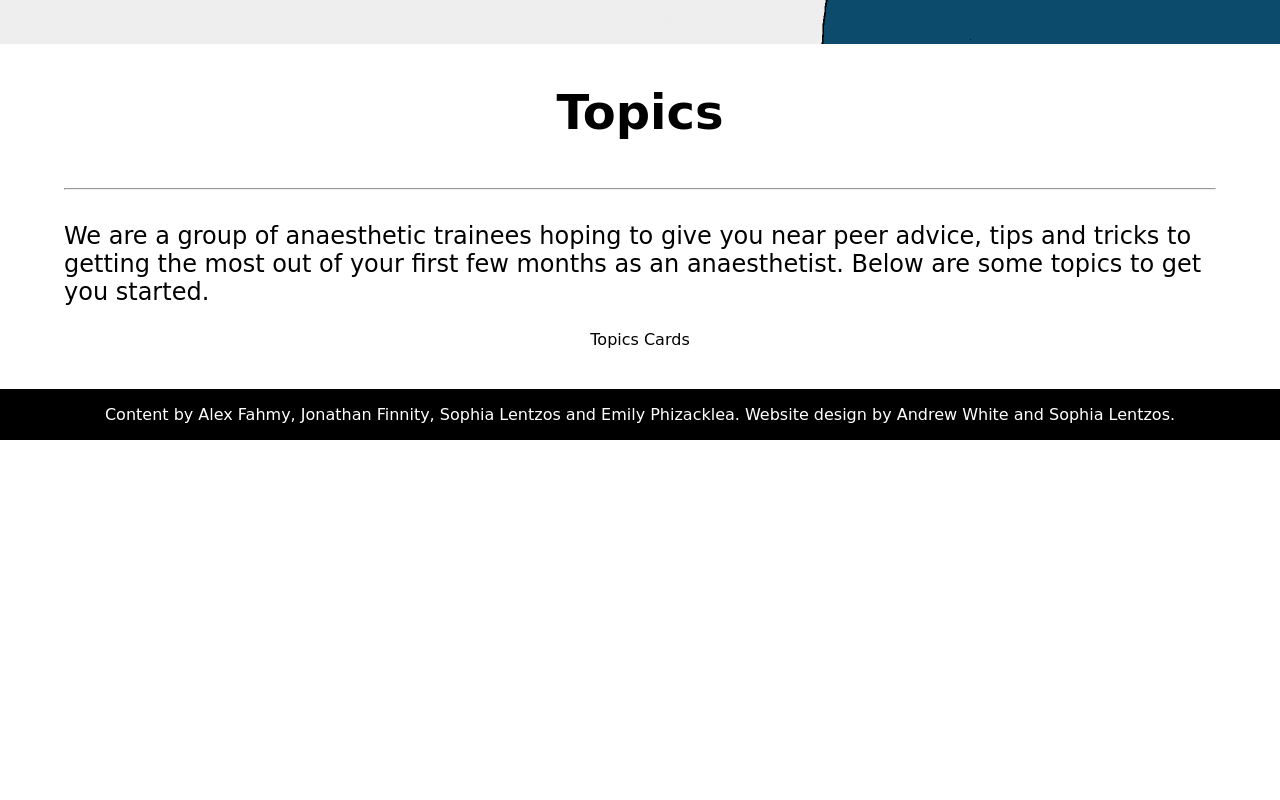
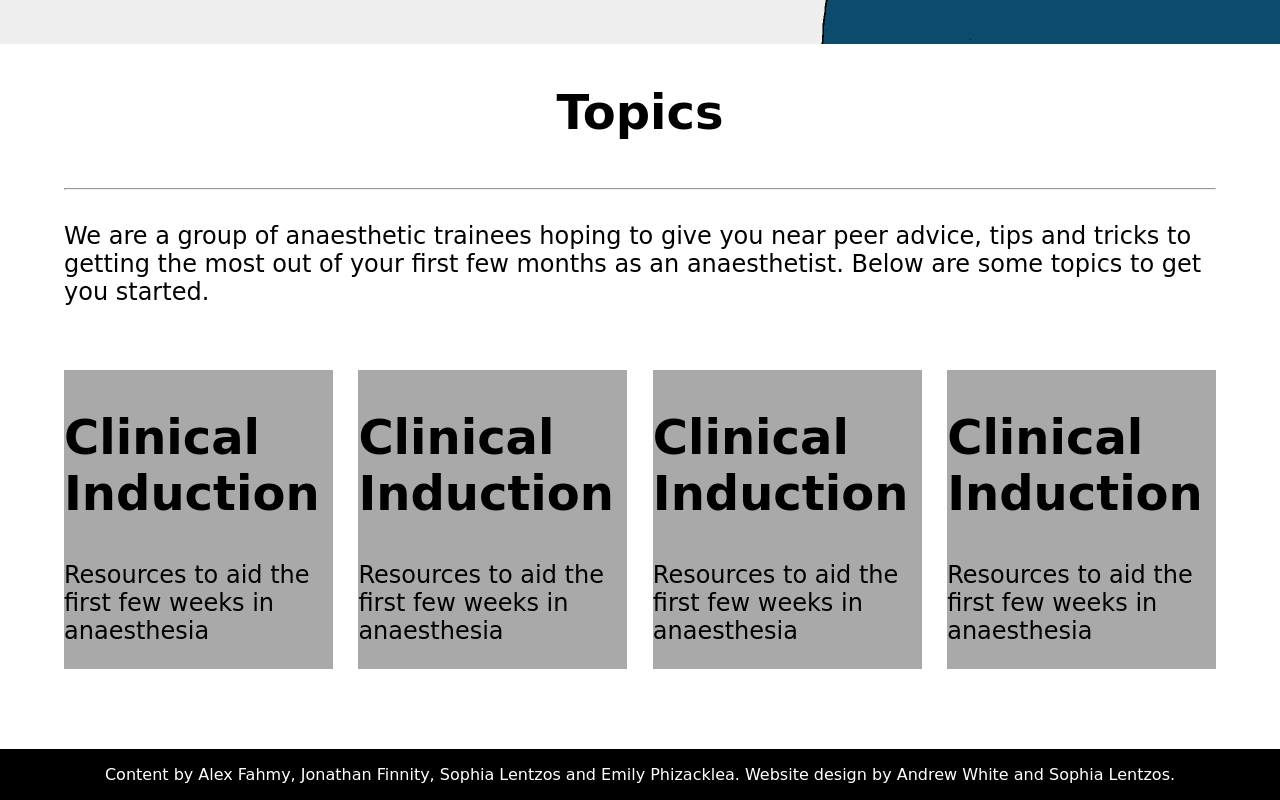
Before and after one commit to arlw87/gas-induction-website, a Next.js app: page / in a window 1280 px wide. Shown: the part 822-1622 px from the top of the page. Before the commit the page ends 1262 px from the top, so only its background shows below. Built offline with nearby package versions, Linux system fonts and the light colour scheme; a web font is replaced by a local one.

Commit message:
Start Section Cards

```diff
--- a/components/Home/Topics.js
+++ b/components/Home/Topics.js
@@ -1,3 +1,4 @@
+import SectionCard from "../UI/SectionCard";
 import classes from "./Topics.module.css";
 
 const Topics = () => {
@@ -10,7 +11,12 @@ const Topics = () => {
         advice, tips and tricks to getting the most out of your first few months
         as an anaesthetist. Below are some topics to get you started.
       </p>
-      <div>Topics Cards</div>
+      <div className={classes.sectionCards}>
+        <SectionCard></SectionCard>
+        <SectionCard></SectionCard>
+        <SectionCard></SectionCard>
+        <SectionCard></SectionCard>
+      </div>
     </div>
   );
 };
--- a/components/Home/Topics.module.css
+++ b/components/Home/Topics.module.css
@@ -15,3 +15,11 @@
 .topicsContainer p {
   font-size: 1.5rem;
 }
+
+.sectionCards {
+  display: grid;
+  grid-template-columns: repeat(4, 1fr);
+  row-gap: 2vh;
+  column-gap: 2vw;
+  margin: 5vh auto;
+}
--- /dev/null
+++ b/components/UI/SectionCard.js
@@ -0,0 +1,16 @@
+import classes from "./SectionCard.module.css";
+
+const SectionCard = () => {
+  return (
+    <div className={classes.card}>
+      <div className={classes.titleWrapper}>
+        <h2>Clinical Induction</h2>
+      </div>
+      <div className={classes.textWrapper}>
+        <p>Resources to aid the first few weeks in anaesthesia</p>
+      </div>
+    </div>
+  );
+};
+
+export default SectionCard;
--- /dev/null
+++ b/components/UI/SectionCard.module.css
@@ -0,0 +1,3 @@
+.card {
+  background-color: darkgrey;
+}
```
